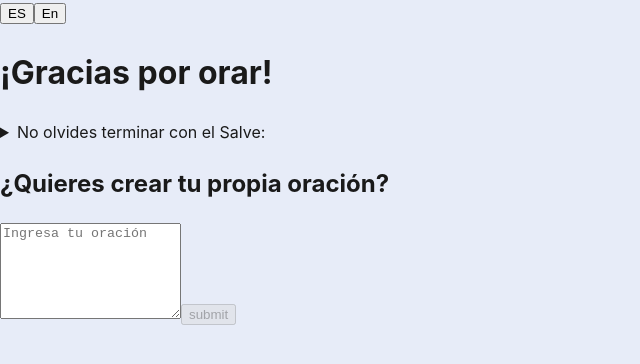
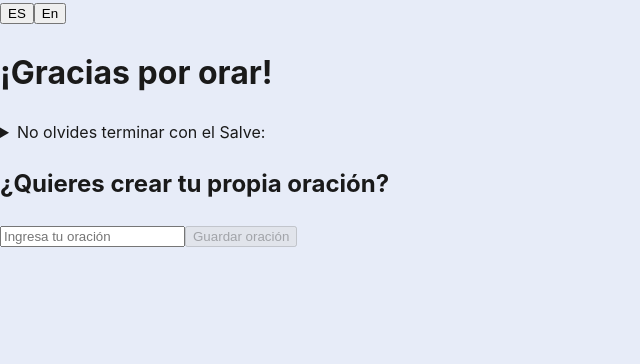
Before and after one commit to LuisDev912/Rosary-guide, a React (Vite) app: page /Rosary/end in a window 1280 px wide. Shown: the top 364 px of the page, without its empty margins (0-640 px from the left). Built offline with nearby package versions, Linux system fonts and the light colour scheme.

Commit message:
"feat: improve structure and add translations - Nest the input and the button into a form to improve readability and accessibility. - Add new translations. - Replace the textarea for the input to submit the prayer with the enter key."

```diff
--- a/src/locales/en/en.json
+++ b/src/locales/en/en.json
@@ -27,6 +27,8 @@
         "title": "Thanks for praying!",
         "prayerQuestion": "Do you want to create your own prayer?",
         "prayerInputPlaceholder": "Enter your prayer",
-        "finalPrayerReminder": "Don't forget to finish with the Hail Holy Queen:"
+        "finalPrayerReminder": "Don't forget to finish with the Hail Holy Queen:",
+        "submitPrayer": "Submit prayer",
+        "yourPrayer": "Your prayer:"
     }
 }
--- a/src/locales/es/es.json
+++ b/src/locales/es/es.json
@@ -27,6 +27,8 @@
         "title": "¡Gracias por orar!",
         "prayerQuestion": "¿Quieres crear tu propia oración?",
         "prayerInputPlaceholder": "Ingresa tu oración",
-        "finalPrayerReminder": "No olvides terminar con el Salve:"
+        "finalPrayerReminder": "No olvides terminar con el Salve:",
+        "submitPrayer": "Guardar oración",
+        "yourPrayer": "Tu oración:"
     }
 }
--- a/src/pages/RosaryEnd.jsx
+++ b/src/pages/RosaryEnd.jsx
@@ -16,7 +16,8 @@ function RosaryEnd() {
     const [prayer, setPrayer] = useState("");
     const [isSubmitted, setSubmitted] = useState(false);
 
-    const handleSubmit = () => {
+    const handleSubmit = (e) => {
+        e.preventDefault();
         if (prayer.trim().length !== 0) setSubmitted(true)
     }
     return (
@@ -34,9 +35,10 @@ function RosaryEnd() {
             <section className="custom-prayer">
                 <h2>{t("end.prayerQuestion")}</h2>
 
-                <textarea
+                <form onSubmit={handleSubmit}>
+                    <input
+                        type="text"
                         id="custom-prayer-input"
-                    rows="6"
                         placeholder={t("end.prayerInputPlaceholder")}
                         value={prayer}
                         onChange={(e) => setPrayer(e.target.value)}
@@ -44,13 +46,19 @@ function RosaryEnd() {
 
                     <button
                         className="submit-prayer-btn"
-                    onClick={handleSubmit}
+                        type="submit"
                         disabled={prayer.trim().length === 0}
                     >
-                    submit
+                        {t("end.submitPrayer")}
                     </button>
+                </form>
 
+                {isSubmitted && prayer.trim().length !== 0 && (
+                    <div className="submitted-prayer">
+                        <h3>{t("end.yourPrayer")}</h3>
                         <p>{prayer}</p>
+                    </div>
+                )}
 
             </section>
         </main>
```
Lines whose indentation alone changed are shown as unchanged.
